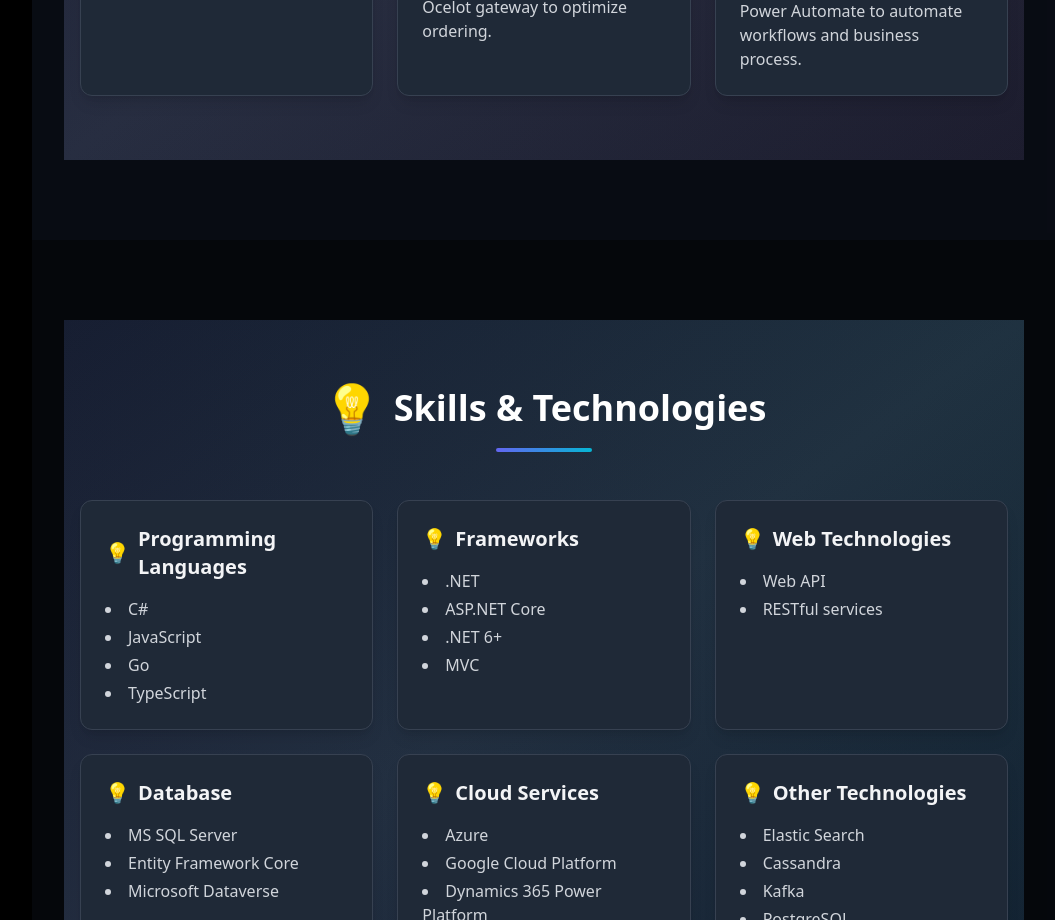
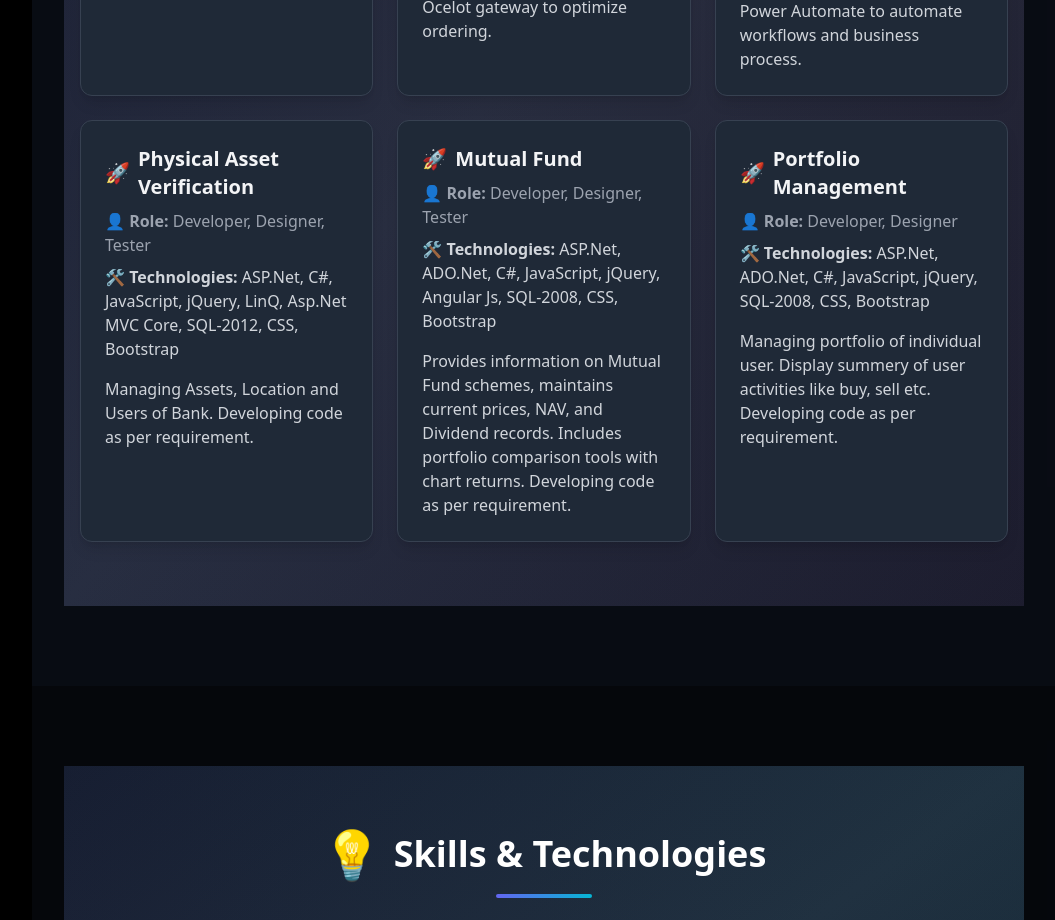
Before and after one commit to sooraj23/portfolio, a React (Vite) app: page / in a window 1280 px wide. Shown: the part 4340-5260 px from the top of the page, without its empty margins (224-1279 px from the left). Built offline with nearby package versions, Linux system fonts and the light colour scheme.

Commit message:
Updated project details

```diff
--- a/src/components/Projects.tsx
+++ b/src/components/Projects.tsx
@@ -26,6 +26,24 @@ const Projects: React.FC = () => {
       role: 'CRM and .Net Developer',
       technologies: ['Dynamics 365', 'Power BI', 'ASP.Net Core', 'C#', 'LINQ', 'SQL Server', 'Dataverse', 'Azure Service Bus', 'Azure Functions'],
       description: 'Developed and customized model-driven and canvas apps using Power Apps. Integrated Power Automate to automate workflows and business process.'
+    },
+    {
+      name: 'Physical Asset Verification',
+      role: 'Developer, Designer, Tester',
+      technologies: ['ASP.Net', 'C#', 'JavaScript', 'jQuery', 'LinQ', 'Asp.Net MVC Core', 'SQL-2012', 'CSS', 'Bootstrap'],
+      description: 'Managing Assets, Location and Users of Bank. Developing code as per requirement.'
+    },
+    {
+      name: 'Mutual Fund',
+      role: 'Developer, Designer, Tester',
+      technologies: ['ASP.Net', 'ADO.Net', 'C#', 'JavaScript', 'jQuery', 'Angular Js', 'SQL-2008', 'CSS', 'Bootstrap'],
+      description: 'Provides information on Mutual Fund schemes, maintains current prices, NAV, and Dividend records. Includes portfolio comparison tools with chart returns. Developing code as per requirement.'
+    },
+    {
+      name: 'Portfolio Management',
+      role: 'Developer, Designer',
+      technologies: ['ASP.Net', 'ADO.Net', 'C#', 'JavaScript', 'jQuery', 'SQL-2008', 'CSS', 'Bootstrap'],
+      description: 'Managing portfolio of individual user. Display summery of user activities like buy, sell etc. Developing code as per requirement.'
     }
   ];
 
```
Also changed, not shown: 1 other file (tests, documents, lock files or other folders).
